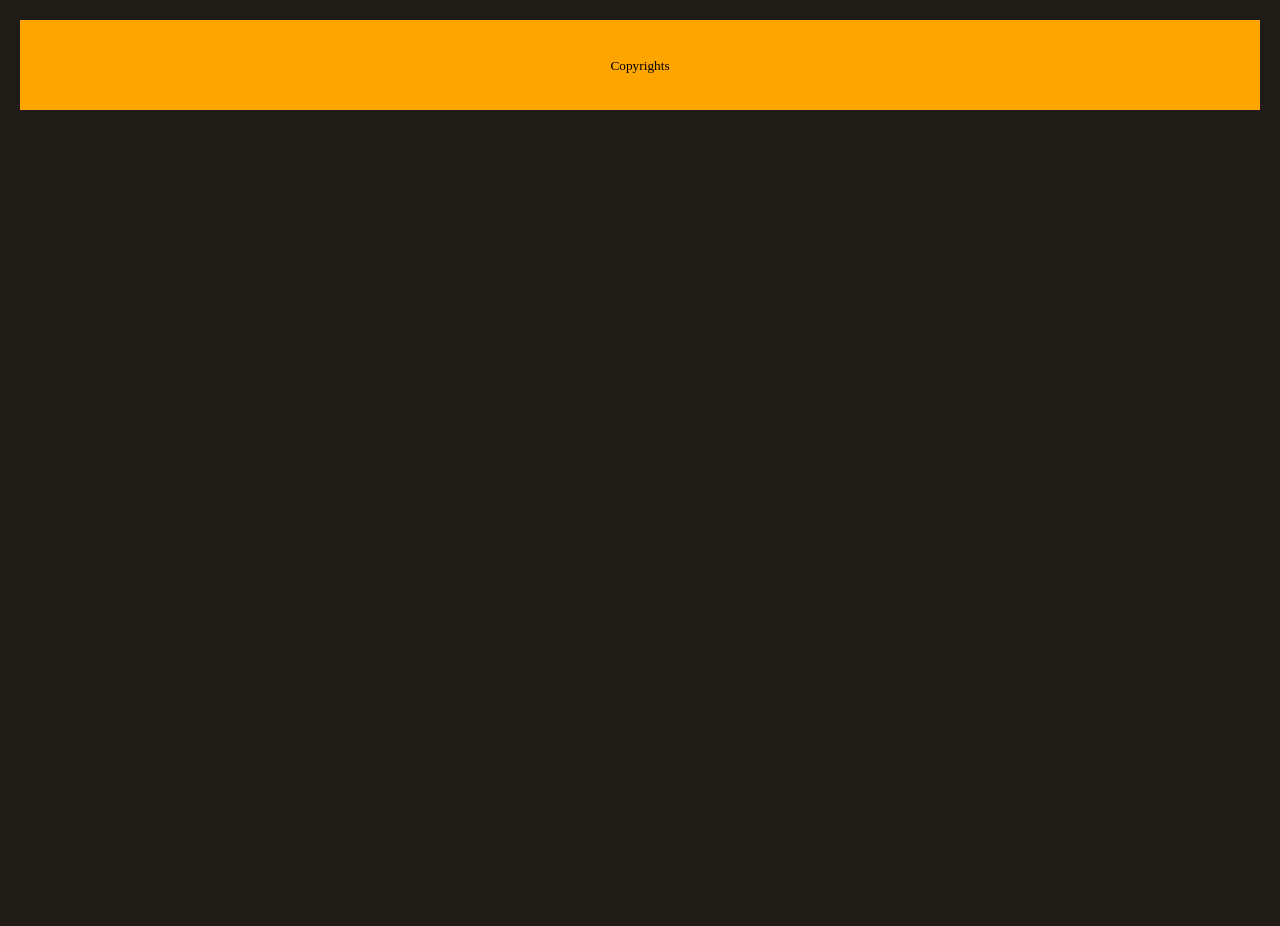
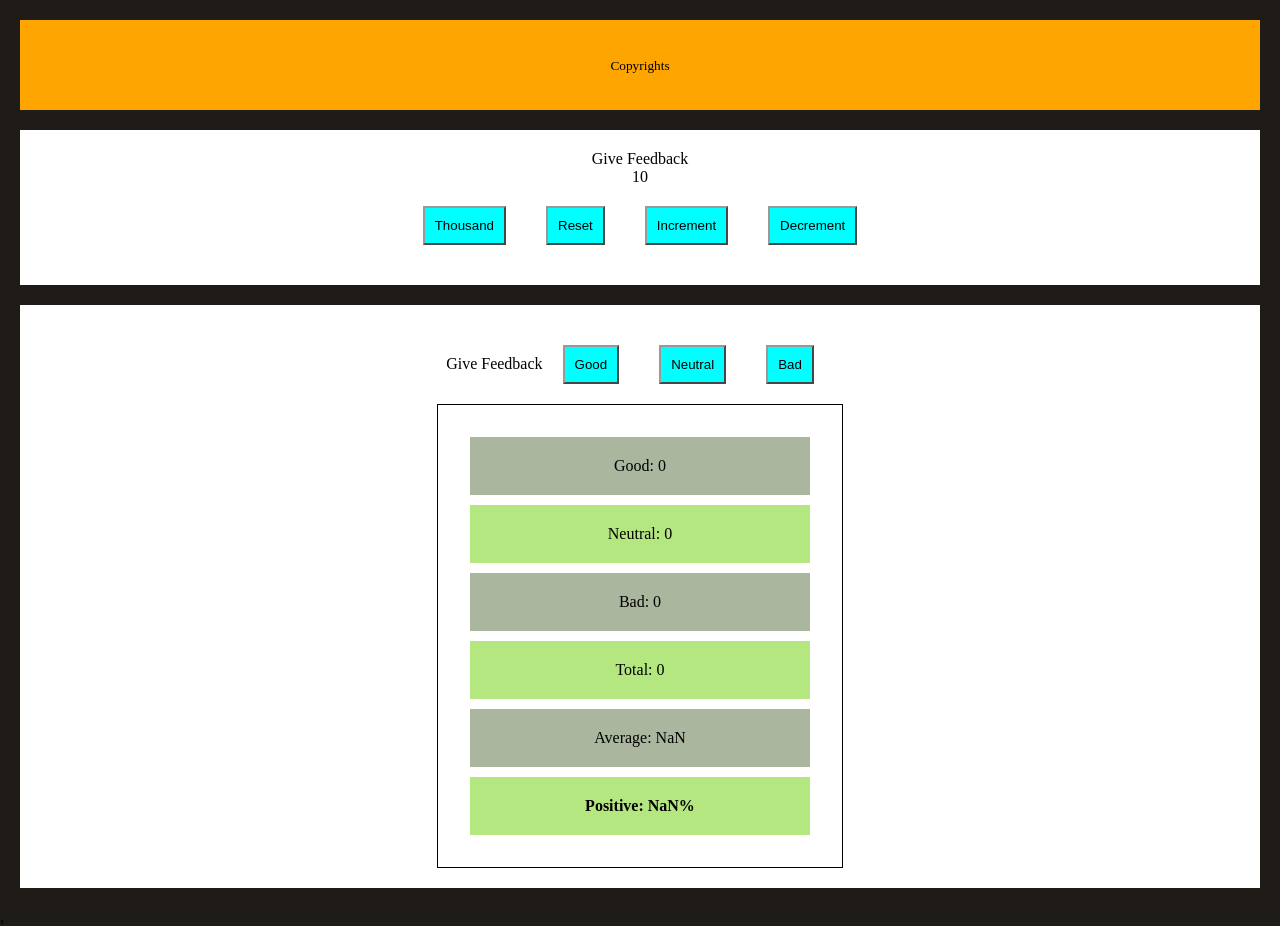
Before and after one commit to React21S/Boxes_Demo, a React (Create React App) app: page / in a window 1280 px wide. Shown: the part 580-1506 px from the top of the page. Before the commit the page ends 800 px from the top, so only its background shows below. Built offline with nearby package versions, Linux system fonts and the light colour scheme.

Commit message:
initial commit

```diff
--- a/src/App.css
+++ b/src/App.css
@@ -37,3 +37,48 @@ main{
 footer{
   text-align: center;
 }
+
+.test{
+  display: block;
+  background-color: white;
+  padding: 20px;
+  margin: 20px;
+  height: 100px auto;
+  gap: 20px;
+  align-items: center;
+  justify-items: center;
+  text-align: center;
+}
+Button{
+  background-color: aqua;
+  padding: 10px;
+  margin: 20px;
+  border-color: #9c9898;
+}
+
+
+
+
+table{
+  border: 1px solid black;
+  display: flex;
+  padding: 20px;
+  padding: 20px;
+  justify-content: center;
+
+}
+td{
+  padding: 20px;
+  margin: 10px;
+  width: 300px;
+  display: block;
+}
+
+td:nth-child(odd){
+  background-color: #aab69e;
+
+}
+td:nth-child(even){
+  background-color: #b4e780;
+
+}
--- a/src/App.js
+++ b/src/App.js
@@ -2,6 +2,8 @@ import './App.css';
 import Header from './components/Header'
 import Main from './components/Main'
 import Footer from './components/Footer'
+import Test from './Test';
+import Test2 from './Test2'
 
 function App() {
   return (
@@ -10,6 +12,8 @@ function App() {
         <Header/>
         <Main/>
         <Footer/>
+        <Test />
+        <Test2/>
       </div>
     </div>
   );
--- /dev/null
+++ b/src/Test.js
@@ -0,0 +1,31 @@
+import { useState } from 'react';
+
+
+const Display = props => <div>{props.value}</div>
+
+const Button = (props) => (
+  <button onClick={props.handleClick}>
+    {props.text}
+  </button>
+)
+
+const Test = () => {
+  const [value, setValue] = useState(10)
+
+
+  const setToValue = newValue => {
+    setValue(newValue)
+  }
+
+  return (
+    <div className="test">
+      Give Feedback
+      <Display value={value} />
+      <Button handleClick={() => setToValue(1000)} text="Thousand"/>
+      <Button handleClick={() => setToValue(0)} text="Reset" />
+      <Button handleClick={() => setToValue(value + 1)} text="Increment" />
+      <Button handleClick={() => setToValue(value - 1)} text="Decrement" />
+    </div>
+  )
+}
+export default Test;
--- /dev/null
+++ b/src/Test2.js
@@ -0,0 +1,57 @@
+import { useState } from 'react';
+
+
+const Display = props => <div>{props.value}</div>
+
+const Button = (props) => (
+  <button onClick={props.handleClick}>
+    {props.text}
+  </button>
+);
+
+const Test2 = () => {
+
+
+  const [good, setGood] = useState(0);
+  const [neutral, setNeutral] = useState(0);
+  const [bad, setBad] = useState(0);
+
+
+  const setToGood = newValue => {
+    setGood(newValue);
+  };
+  const setToNeutral = newValue => {
+    setNeutral(newValue);
+  };
+  const setToBad = newValue => {
+    setBad(newValue);
+  };
+
+ const All =(good + neutral +bad);
+
+   const Average = (good - bad)/(good + neutral +bad);
+
+  return (
+    <div className="test">
+      Give Feedback
+      <Button handleClick={() => setToGood(good +1)} text="Good"/>
+      <Button handleClick={() => setToNeutral(neutral+ 1)} text="Neutral" />
+      <Button handleClick={() => setToBad(bad +1)} text="Bad" />
+
+      <table className="statictics">
+        <tfoot>
+        <tr>
+          <td><Display value={`Good: ${good}`} /> </td>
+          <td><Display value={`Neutral: ${neutral}`} /> </td>
+          <td><Display value={`Bad: ${bad}`} /> </td>
+          <td><Display value={`Total: ${All}`} /> </td>
+          <td><Display value={`Average: ${Average}`} /> </td>
+          <td> <strong> <Display value={`Positive: ${good/All *100}% `} /></strong></td>
+        </tr>
+        </tfoot>
+      </table>
+
+    </div>
+  );
+};
+export default Test2;
--- a/src/index.js
+++ b/src/index.js
@@ -5,7 +5,12 @@ import App from './App';
 
 
 
+
 ReactDOM.render(
+  <div>
     <App />,
+
+  </div>,
+
   document.getElementById('root')
 );
```
Also changed, not shown: 1 other file (tests, documents, lock files or other folders).
